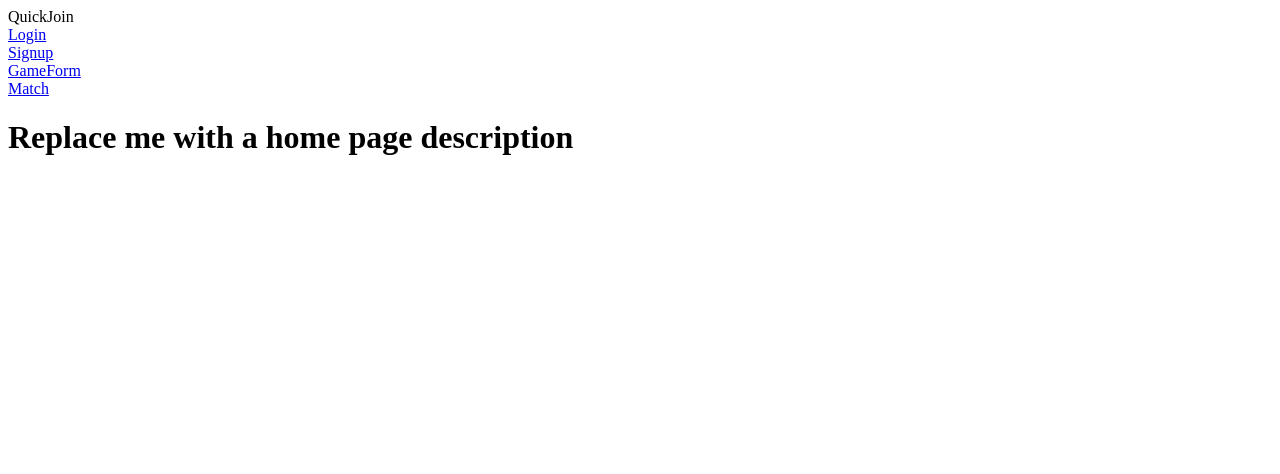
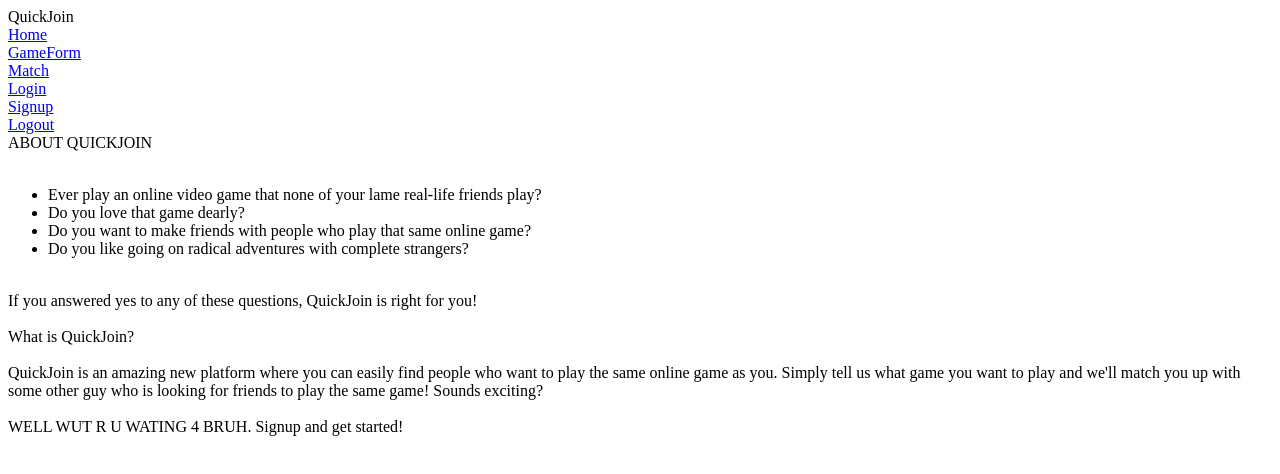
Before and after one commit to cmalhi/quickjoin, a React app: page /Home in a window 1280 px wide. Shown: the top 474 px of the page. Built offline with nearby package versions, Linux system fonts and the light colour scheme; no server answers; the HTML template or start-up script is replaced by a standard one; what igdb-api-node would draw is missing.

Commit message:
Deploying

```diff
--- a/client/src/components/App.jsx
+++ b/client/src/components/App.jsx
@@ -5,7 +5,8 @@ import Signup from './Signup.jsx';
 import GameForm from './GameForm.jsx';
 import Match from './Match.jsx';
 import Nav from './Nav.jsx';
-import { BrowserRouter, Route } from 'react-router-dom';
+import Home from './Home.jsx';
+import { BrowserRouter, Route, Switch } from 'react-router-dom';
 
 
 class App extends React.Component {
@@ -18,19 +19,21 @@ class App extends React.Component {
   }
 
   render() {
-      return(
+    return(
+      <div>
+        <div className="title">QuickJoin</div>
         <BrowserRouter>
-          <div>
-            <div className="title">QuickJoin</div>
-            <Route component={Nav} />
-            <Route path='/home' render={() => <h1>Replace me with a home page description</h1>}/>
+          <Switch>
+            <Route classNam="link" path='/' component={Nav} />
+            <Route path='/home' component={Home}/>
             <Route path='/login' component={Login} />
             <Route path='/signup' component={Signup} />
             <Route path='/gameform' component={GameForm} />
             <Route path='/match' component={Match} />
-          </div>
+          </Switch>
         </BrowserRouter>
-      )
+      </div>
+    )
   }
 }
 
--- /dev/null
+++ b/client/src/components/Home.jsx
@@ -0,0 +1,47 @@
+import React from 'react'
+import axios from 'axios'
+import { BrowserRouter as Router, Route, Redirect, Link } from 'react-router-dom';
+
+class Login extends React.Component {
+  constructor(props) {
+    super(props);
+    this.state = {
+      signedIn: false,
+    }
+  }
+
+  render() {
+    return (
+      <div className="form-container">
+        <div className=" form">
+          <div className="form-title">ABOUT QUICKJOIN</div>
+          <br />
+          <div>
+            <ul>
+              <li>Ever play an online video game that none of your lame real-life friends play?</li>
+              <li>Do you love that game dearly?</li>
+              <li>Do you want to make friends with people who play that same online game?</li>
+              <li>Do you like going on radical adventures with complete strangers?</li>
+            </ul>
+              <br/>
+              <div>If you answered yes to any of these questions, QuickJoin is right for you!</div>
+              <br/>
+          </div>
+          <div className="home-subtitle">
+            What is QuickJoin?
+          </div>
+          <br/>
+          <div>
+            QuickJoin is an amazing new platform where you can easily find people who want to play the same online game as you.
+            Simply tell us what game you want to play and we'll match you up with some other guy who is looking for friends to play the same game!
+            Sounds exciting?
+          </div>
+          <br/>
+          <div>WELL WUT R U WATING 4 BRUH. Signup and get started!</div>
+        </div>
+      </div>
+    )
+  }
+}
+
+export default Login;
--- a/client/src/components/Login.jsx
+++ b/client/src/components/Login.jsx
@@ -10,7 +10,8 @@ class Login extends React.Component {
     super(props);
     this.state = {
       usernameTaken: false,
-      signedIn: false
+      signedIn: false,
+      badLogin: false,
     }
     this.handleSubmit = this.handleSubmit.bind(this);
     this.handlePpost = this.handlePost.bind(this);
@@ -24,6 +25,9 @@ class Login extends React.Component {
     })
     .then((res) => {
       console.log('ran post request for submitting login info on front end', res.data);
+      if (res.data === 'Login failed') {
+        this.setState({badLogin: true})
+      }
     })
   }
 
@@ -58,6 +62,7 @@ class Login extends React.Component {
               <div className="login-form-text">Enter your password</div>
               <input id="loginPassword" type="password" placeholder="enter your password" ref="password" />
               <br />
+              {this.state.badLogin && <div style={{color: 'red'}}>Incorrect username or password.</div>}
               <input type="submit" value="Submit" className="login-submit"/>
             </label>
           </form>
--- a/client/src/components/Nav.jsx
+++ b/client/src/components/Nav.jsx
@@ -5,6 +5,7 @@ import Login from './Login.jsx';
 import Signup from './Signup.jsx';
 import GameForm from './GameForm.jsx';
 import Match from './Match.jsx';
+import Home from './Home.jsx';
 
 class Nav extends React.Component {
 
@@ -14,10 +15,7 @@ class Nav extends React.Component {
         <div>
           <div className="nav">
             <div className="nav-entry">
-              <Link to="/login">Login</Link>
-            </div>
-            <div className="nav-entry">
-              <Link to="/signup">Signup</Link>
+              <Link to="/home">Home</Link>
             </div>
             <div className="nav-entry">
               <Link to="/gameform">GameForm</Link>
@@ -25,11 +23,22 @@ class Nav extends React.Component {
             <div className="nav-entry">
               <Link to="/match">Match</Link>
             </div>
+            <div className="nav-entry">
+              <Link to="/login">Login</Link>
+            </div>
+            <div className="nav-entry">
+              <Link to="/signup">Signup</Link>
+            </div>
+            <div className="nav-entry">
+              <Link to="/logout">Logout</Link>
+            </div>
           </div>
+          <Route path="/Home" component={Home} />
+          <Route path="/gameForm" component={GameForm} />
+          <Route path="/match" component={Match} />
           <Route path="/login" component={Login} />
           <Route path="/signup" component={Signup} />
-          <Route path="/gameForm" component={GameForm} />
-          <Route path="/match" render={()=> <Match />} />
+          <Route path="/logout" />
         </div>
       </Router>
     );
@@ -37,3 +46,8 @@ class Nav extends React.Component {
 }
 
 export default Nav;
+
+
+//TODO:
+//logout route/handler
+//home component
```
Also changed, not shown: client/src/routes.js (added, +34 -0 lines), client/src/assets/videogamecontrollers.jpg (added), 3 other files (tests, documents, lock files or other folders).
